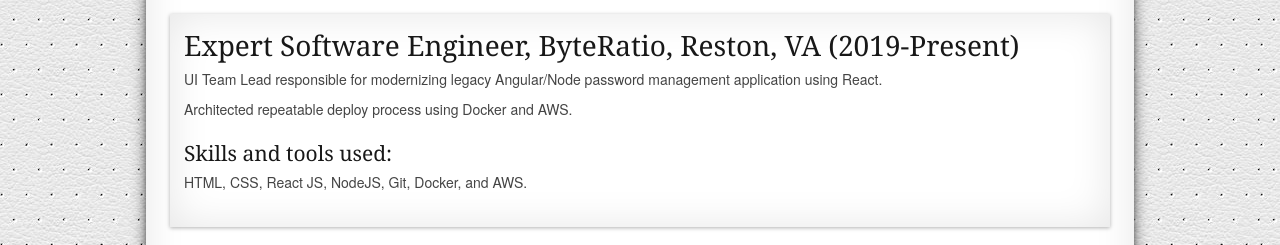
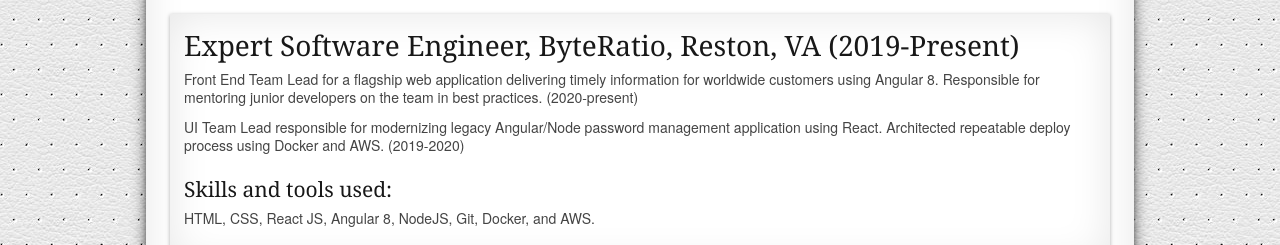
Before and after one commit to mikekellyio/resume, a React (Create React App) app: page / in a window 1280 px wide. Shown: the part 707-952 px from the top of the page. Built offline with nearby package versions, Linux system fonts and the light colour scheme.

Commit message:
update resume for 2021

```diff
--- a/src/resume.js
+++ b/src/resume.js
@@ -5,7 +5,7 @@ export default {
   pdf: "Michael_Kelly_Resume.pdf",
   title: "Web Front End/Ruby Developer",
   bio:
-    "I am an Expert Software Engineer with two decades of experience designing and building software in the intelligence community. I love to make web applications that are polished, standards based, and user friendly. While I prefer to work on the front end, my Computer Science background lends well when I need to get my hands dirty on the back end of systems. These skills have played a large part in the launches of 7 major web applications, three of them flagship level.",
+    "I am an Expert Software Engineer with two decades of experience designing and building software in the intelligence community. I love to make web applications that are polished, standards based, and user friendly. While I prefer to work on the front end, my Computer Science background lends well when I need to get my hands dirty on the back end of systems. These skills have played a large part in the launches of 8 major web applications, four of them flagship level.",
   email: "michael.i.kelly@gmail.com",
   city: "Ashburn",
   state: "VA",
@@ -20,10 +20,10 @@ export default {
       startYear: "2019",
       endYear: null,
       highlights: [
-        "UI Team Lead responsible for modernizing legacy Angular/Node password management application using React.",
-        "Architected repeatable deploy process using Docker and AWS.",
+        "Front End Team Lead for a flagship web application delivering timely information for worldwide customers using Angular 8. Responsible for mentoring junior developers on the team in best practices. (2020-present)",
+        "UI Team Lead responsible for modernizing legacy Angular/Node password management application using React. Architected repeatable deploy process using Docker and AWS. (2019-2020)",
       ],
-      skills: ["HTML", "CSS", "React JS", "NodeJS", "Git", "Docker", "AWS"],
+      skills: ["HTML", "CSS", "React JS", "Angular 8", "NodeJS", "Git", "Docker", "AWS"],
     },
     {
       title: "Expert Software Engineer",
```
Also changed, not shown: 2 other files (tests, documents, lock files or other folders).
